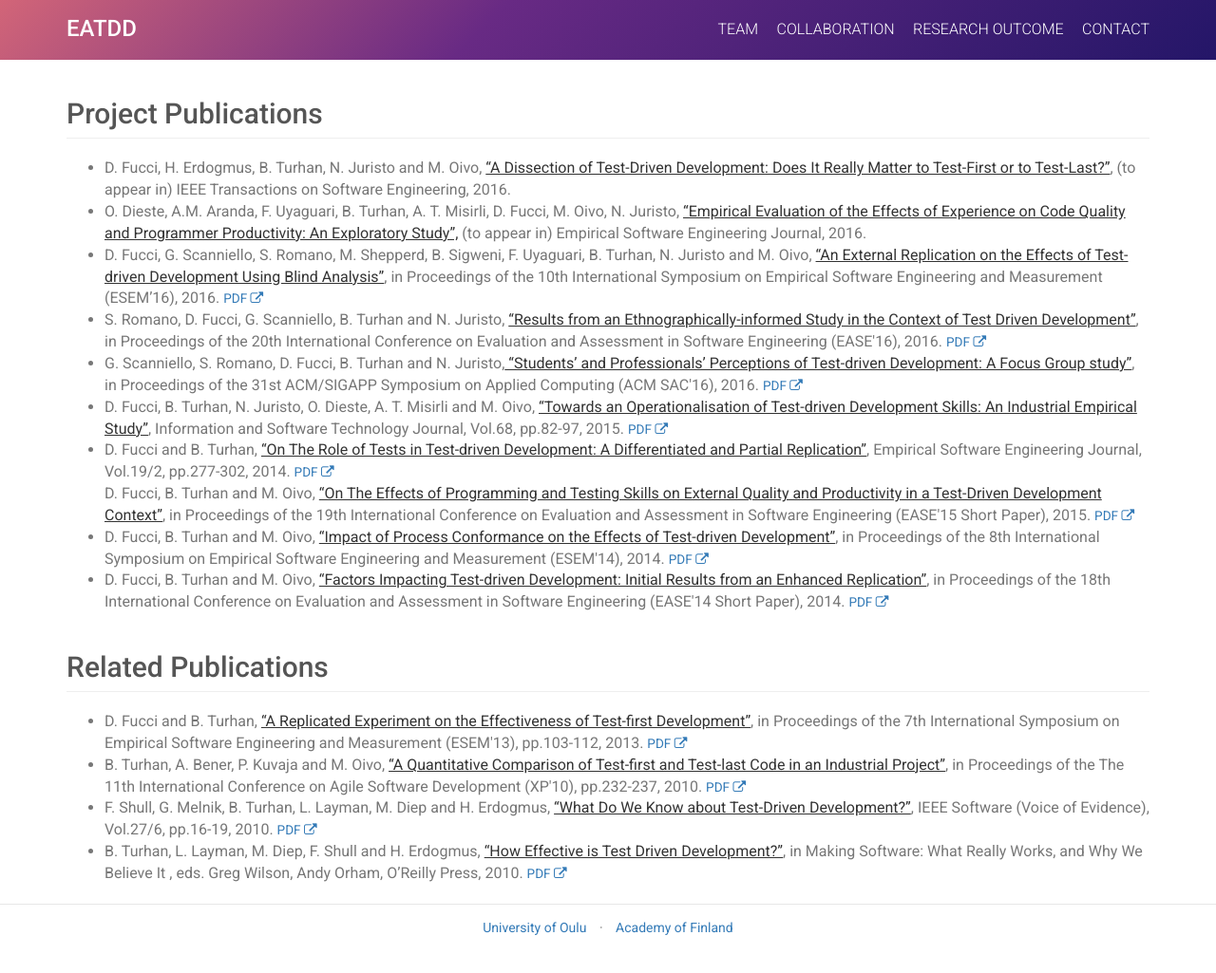
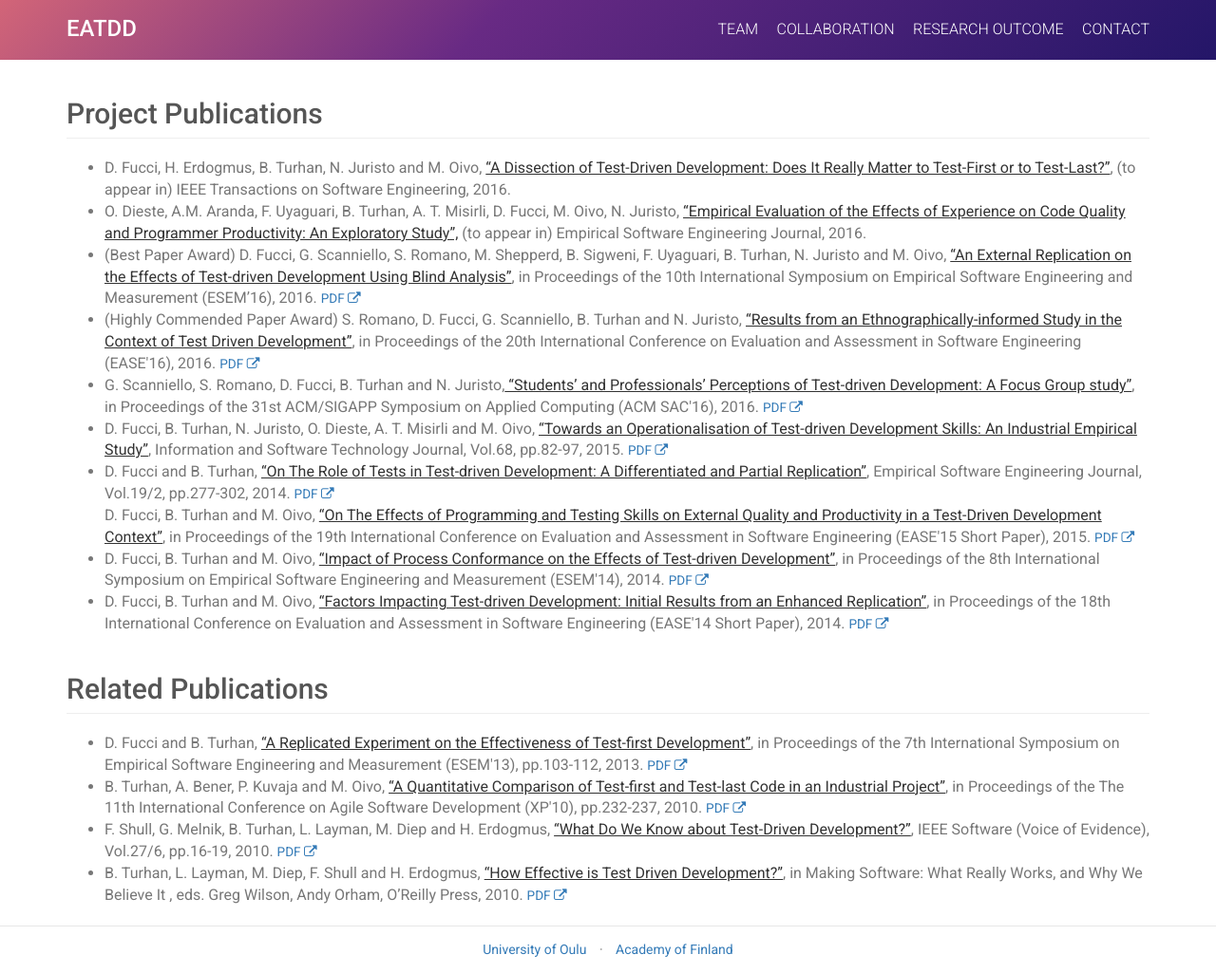
Before and after one commit to M3SOulu/EATDD, a Jekyll site: the page built from research.md, in a window 1280 px wide. Shown: the whole page at 95% size. Built offline with Jekyll 4.4.1, drawn with Linux system fonts in a browser that asks for light colours; before the commit the page ends 1002 px from its top, so only the background shows below that.

Commit message:
Update research.md

```diff
--- a/research.md
+++ b/research.md
@@ -12,10 +12,10 @@ permalink: /research/
     O. Dieste, A.M. Aranda, F. Uyaguari, B. Turhan, A. T. Misirli, D. Fucci, M. Oivo, N. Juristo, <span class="title">“Empirical Evaluation of the Effects of Experience on Code Quality and Programmer Productivity: An Exploratory Study”,</span> (to appear in) Empirical Software Engineering Journal, 2016.
     </li>
     <li>
-      D. Fucci, G. Scanniello, S. Romano, M. Shepperd, B. Sigweni, F. Uyaguari, B. Turhan, N. Juristo and M. Oivo, <span class="title">“An External Replication on the Effects of Test-driven Development Using Blind Analysis”</span>, in Proceedings of the 10th International Symposium on Empirical Software Engineering and Measurement (ESEM’16), 2016. <small><a href="http://dl.acm.org/authorize?N13684">PDF <span class="fa fa-external-link"></span></a></small>
+      (Best Paper Award) D. Fucci, G. Scanniello, S. Romano, M. Shepperd, B. Sigweni, F. Uyaguari, B. Turhan, N. Juristo and M. Oivo, <span class="title">“An External Replication on the Effects of Test-driven Development Using Blind Analysis”</span>, in Proceedings of the 10th International Symposium on Empirical Software Engineering and Measurement (ESEM’16), 2016. <small><a href="http://dl.acm.org/authorize?N13684">PDF <span class="fa fa-external-link"></span></a></small>
     </li>
     <li>
-      S. Romano, D. Fucci, G. Scanniello, B. Turhan and N. Juristo, <span class="title">“Results from an Ethnographically-informed Study in the Context of Test Driven Development”</span>, in Proceedings of the 20th International Conference on Evaluation and Assessment in Software Engineering (EASE'16), 2016. <small><a href="http://dl.acm.org/authorize?N13696">PDF <span class="fa fa-external-link"></span></a></small>
+      (Highly Commended Paper Award) S. Romano, D. Fucci, G. Scanniello, B. Turhan and N. Juristo, <span class="title">“Results from an Ethnographically-informed Study in the Context of Test Driven Development”</span>, in Proceedings of the 20th International Conference on Evaluation and Assessment in Software Engineering (EASE'16), 2016. <small><a href="http://dl.acm.org/authorize?N13696">PDF <span class="fa fa-external-link"></span></a></small>
     </li>
     <li>
       G. Scanniello, S. Romano, D. Fucci, B. Turhan and N. Juristo,<span class="title"> “Students’ and Professionals’ Perceptions of Test-driven Development: A Focus Group study”</span>, in Proceedings of the 31st ACM/SIGAPP Symposium on Applied Computing (ACM SAC'16), 2016. <small><a href="http://dl.acm.org/authorize?N13697">PDF <span class="fa fa-external-link"></span></a></small>
```
